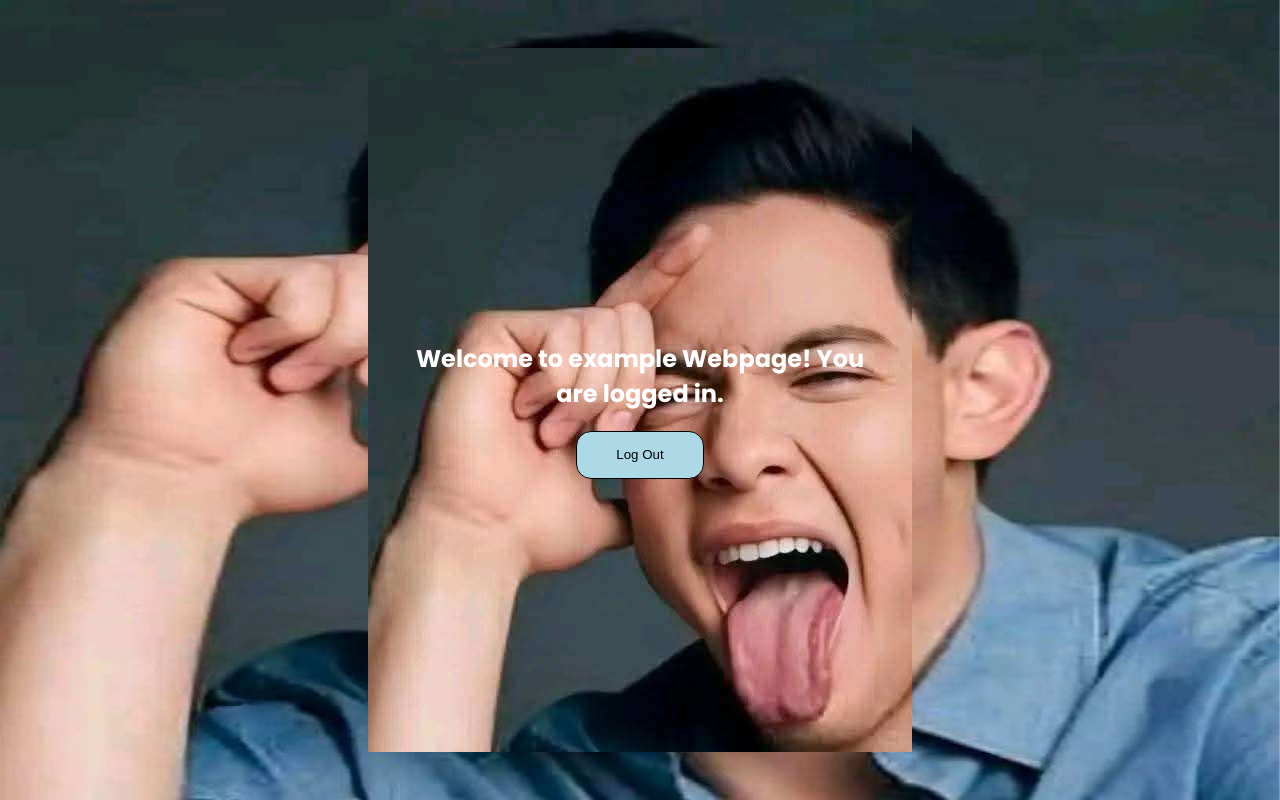
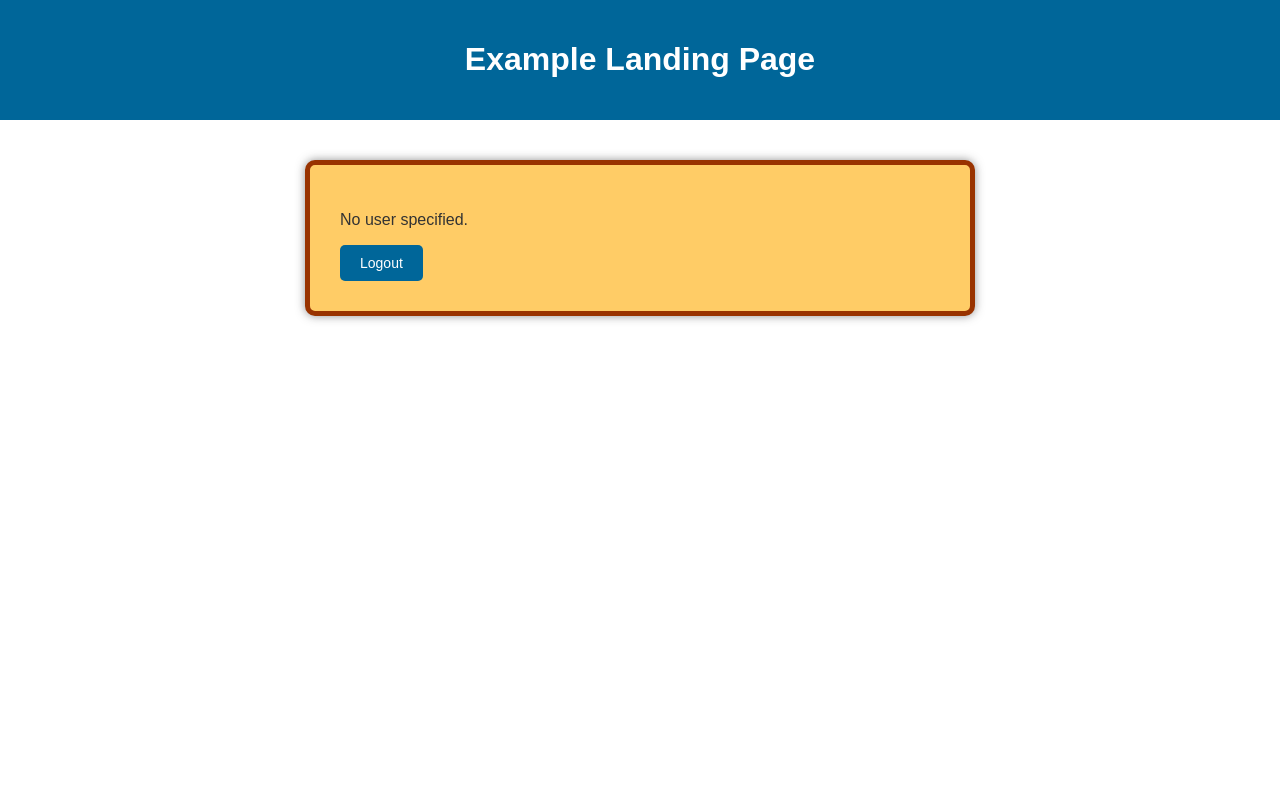
Before and after one commit to LewisKMT/Group-10-PHP-finals, a PHP site: page /example-webpage.php in a window 1280 px wide. Run offline with PHP 8.4, Linux system fonts and the light colour scheme.

Commit message:
Update example-webpage.php

```diff
--- a/htdocs/signup-login/example-webpage.php
+++ b/htdocs/signup-login/example-webpage.php
@@ -1,67 +1,109 @@
+<?php
+$host = 'localhost';
+$db = 'accounts';
+$user = 'root';
+$pass = '';
+
+$conn = new mysqli($host, $user, $pass, $db);
+if ($conn->connect_error) {
+    die("Connection failed: " . $conn->connect_error);
+}
+
+$user = null;
+if (isset($_GET['email'])) {
+    $email = $_GET['email'];
+    $stmt = $conn->prepare("SELECT username, email, first_name, last_name, bio FROM users WHERE email = ?");
+    $stmt->bind_param("s", $email);
+    $stmt->execute();
+    $result = $stmt->get_result();
+    $user = $result->fetch_assoc();
+    $stmt->close();
+}
+
+$conn->close();
+?>
+
 <!DOCTYPE html>
 <html>
 <head>
-    <title>Example Webpage</title>
+    <meta charset="UTF-8">
+    <title>Example Landing Page</title>
     <style>
-      @import url('https://fonts.googleapis.com/css2?family=Poppins:ital,wght@0,100;0,200;0,300;0,400;0,500;0,600;0,700;0,800;0,900;1,100;1,200;1,300;1,400;1,500;1,600;1,700;1,800;1,900&display=swap');
         body {
-        font-family: Poppins;
-        height: 100vh;
-        width: 100%;
-        display: flex;
-        justify-content: center;
-        align-items: center;
+            font-family: Arial, sans-serif;
+            background-color: #FFF;
+            margin: 0;
             padding: 0;
-        margin: 0;
+            color: #333;
         }
 
-      .background {
-        height: 100vh;
-        width: 100%;
-        display: flex;
-        justify-content: center;
-        align-items: center;
-        background-image: url('alden.jpg');
-        background-repeat: no-repeat;
-        background-attachment: fixed;
-        background-size: 100% 100%;
-        /* filter: blur(5px); */
+        header {
+            background-color: #006699;
+            color: white;
+            padding: 20px;
+            text-align: center;
         }
 
-      #container {
-        z-index: 10;
-        height: 40rem;
-        width: 30rem;
-        display: flex;
-        justify-content: center;
-        align-items: center;
-        flex-direction: column;
-        text-align: center;
-        background-image: url('alden.jpg');
-        background-repeat: no-repeat;
-        padding: 2rem;
-        color: white;
+        .container {
+            max-width: 600px;
+            margin: 40px auto;
+            background-color: #FFCC66;
+            border: 5px solid #993300;
+            padding: 30px;
+            border-radius: 10px;
+            box-shadow: 0 0 10px #33333388;
+        }
 
-        .logout_button {
-          height: 3rem;
-          width: 8rem;
-          border-radius: 15px;
-          border: solid 1px;
-          background-color: lightblue;
+        .label {
+            font-weight: bold;
+            color: #000000;
         }
+
+        .value {
+            margin-bottom: 15px;
+            display: block;
+            color: #000000;
+        }
+
+        .logout-btn {
+            background-color: #006699;
+            color: #FFFFFF;
+            border: none;
+            padding: 10px 20px;
+            font-size: 14px;
+            cursor: pointer;
+            border-radius: 5px;
+            transition: background 0.3s ease;
+        }
+
+        .logout-btn:hover {
+            background-color: #333333;
         }
     </style>
 </head>
 <body>
-  <div class="background">
-    <div id="container">
-      <h2>Welcome to example Webpage! You are logged in.</h2>
 
-      <!-- Log Out button -->
+<header>
+    <h1>Example Landing Page</h1>
+</header>
+
+<div class="container">
+    <?php if ($user): ?>
+        <p><span class="label">Username:</span> <span class="value"><?= htmlspecialchars($user['username']) ?></span></p>
+        <p><span class="label">Email:</span> <span class="value"><?= htmlspecialchars($user['email']) ?></span></p>
+        <p><span class="label">First Name:</span> <span class="value"><?= htmlspecialchars($user['first_name']) ?></span></p>
+        <p><span class="label">Last Name:</span> <span class="value"><?= htmlspecialchars($user['last_name']) ?></span></p>
+        <p><span class="label">Bio:</span> <span class="value"><?= nl2br(htmlspecialchars($user['bio'])) ?></span></p>
+    <?php elseif (isset($_GET['email'])): ?>
+        <p>User not found.</p>
+    <?php else: ?>
+        <p>No user specified.</p>
+    <?php endif; ?>
+
     <form action="index.php" method="get">
-          <button type="submit" class="logout_button">Log Out</button>
+        <button type="submit" class="logout-btn">Logout</button>
     </form>
 </div>
-  </div>
+
 </body>
 </html>
```
Lines whose indentation alone changed are shown as unchanged.
